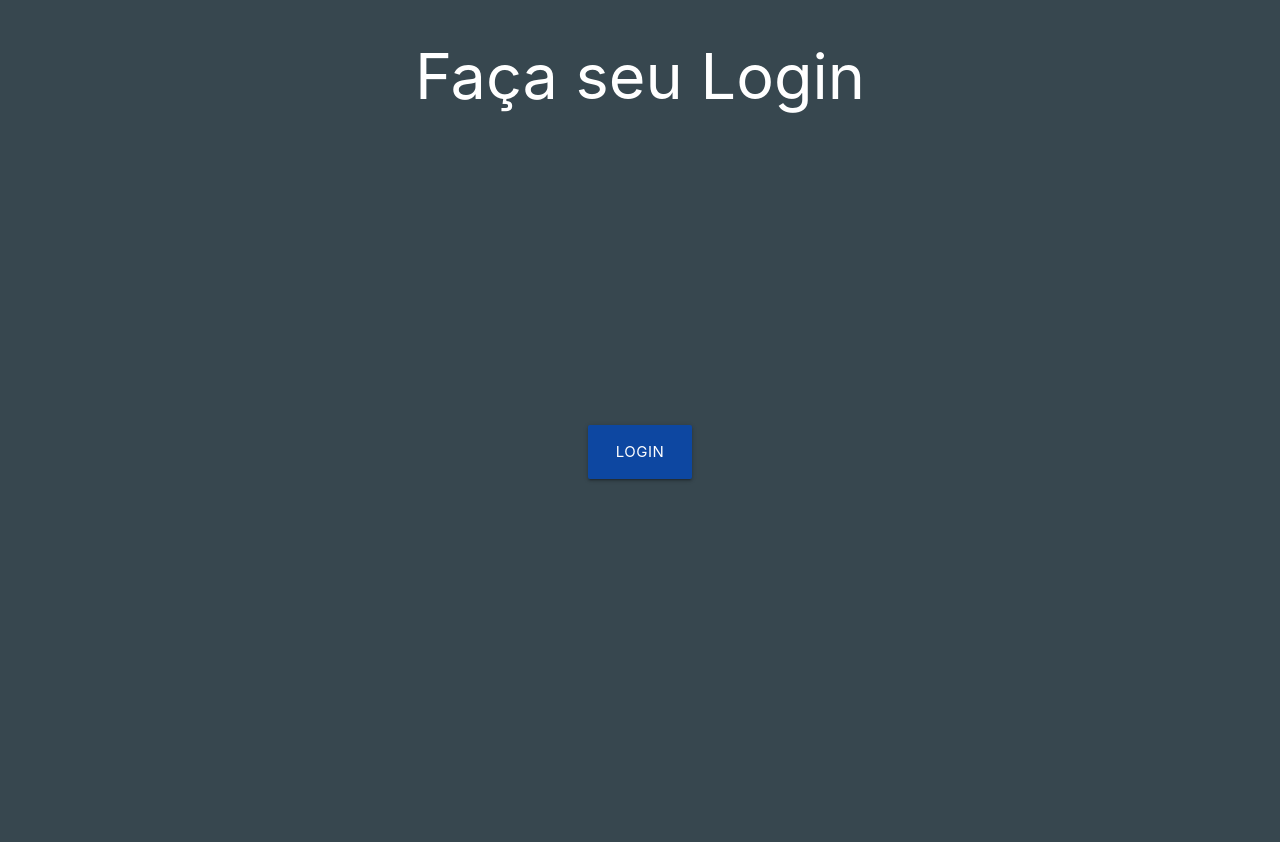
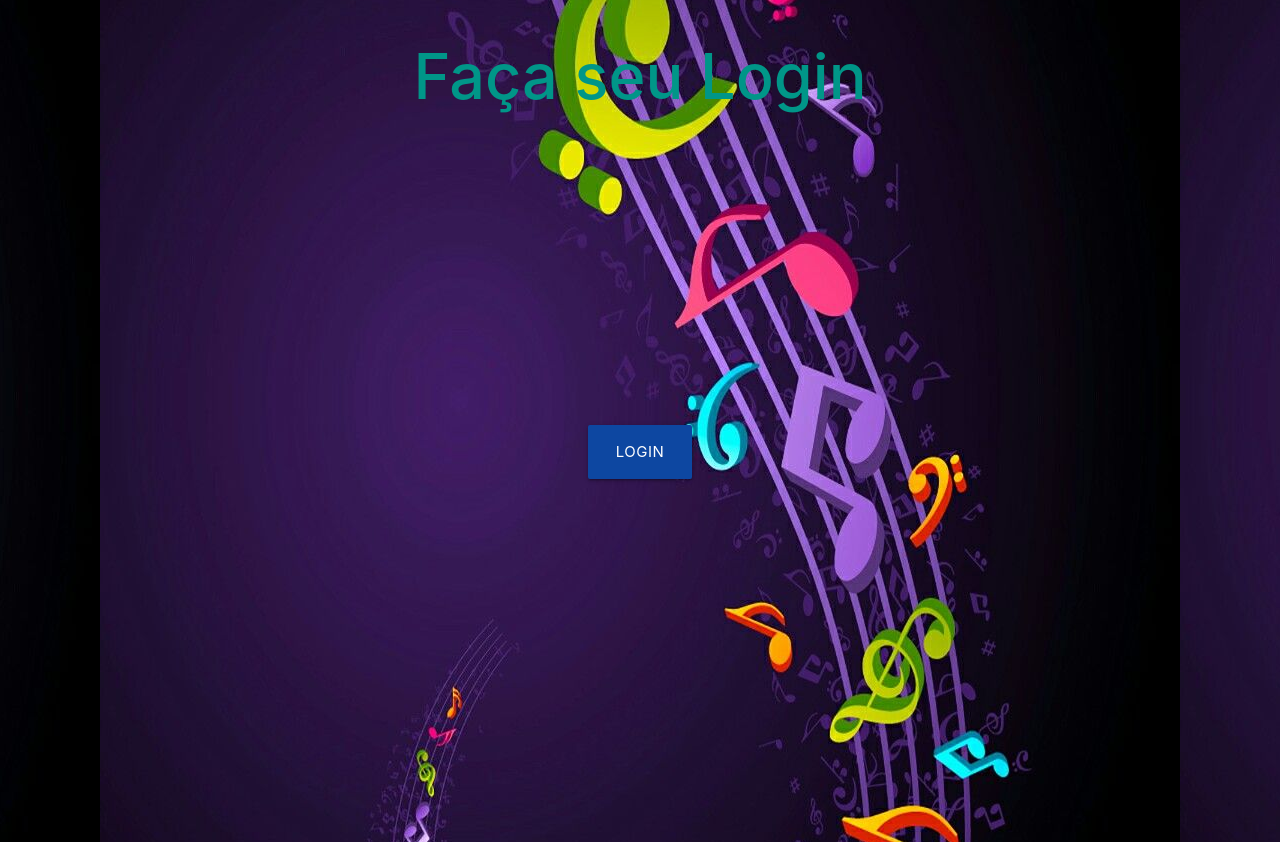
Before and after one commit to leonardoEugenio/Leosfy, a PHP site: page /server_leosfy/login.html in a window 1280 px wide. Before the commit the page ends 481 px from the top, so only its background shows below. Run offline with PHP 8.4, Linux system fonts and the light colour scheme.

Commit message:
foi editado a style e adicionado uma imagem de fundo no background do login

```diff
--- a/leosfy/login.html
+++ b/leosfy/login.html
@@ -1,5 +1,5 @@
 <!DOCTYPE html>
-<html lang="pt-br">
+<html lang="pt-br" class="bg-image">
 
 <head>
     <meta charset="UTF-8">
@@ -20,20 +20,22 @@
     <title>Projeto</title>
 
     <script>
-        $(document).ready(function() {
+        $(document).ready(function () {
             $('.modal').modal();
         });
     </script>
 </head>
 
-<body class="blue blue-grey darken-3">
+<body>
     <header class="container center">
-        <div class="row">
-            <h1 class="white-text">Faça seu Login</h1>
+        <div class="row ">
+            <h1 class="teal-text">
+                <strong>Faça seu Login</strong>
+            </h1>
         </div>
     </header>
 
-    <div class="container center">
+    <div class="container center ">
         <a href="#login" class="btn btn-large modal-trigger blue darken-4">Login</a>
     </div>
     <!-- divis ocutas -->
@@ -65,6 +67,7 @@
 
                 <button onclick="logar()" class="btn btn-large blue darken-4"> Login </button>
 
+
             </form>
         </div>
     </div>
--- a/leosfy/style/estilo.css
+++ b/leosfy/style/estilo.css
@@ -1,9 +1,15 @@
 /* // pagina de login */
 
 body {
-    background: #EF9A9A;
+    height: 100%;
+    margin: 0;
 }
-
+.bg-image{
+    background-image: url('../img/bg.jpg');
+    background-position: center;
+    backdrop-filter: blur(6px);
+    height: 100%;
+}
 a.btn {
     margin-top: 30%;
 }
```
Also changed, not shown: leosfy/img/bg.jpg (added), leosfy/img/bg.png (added).
